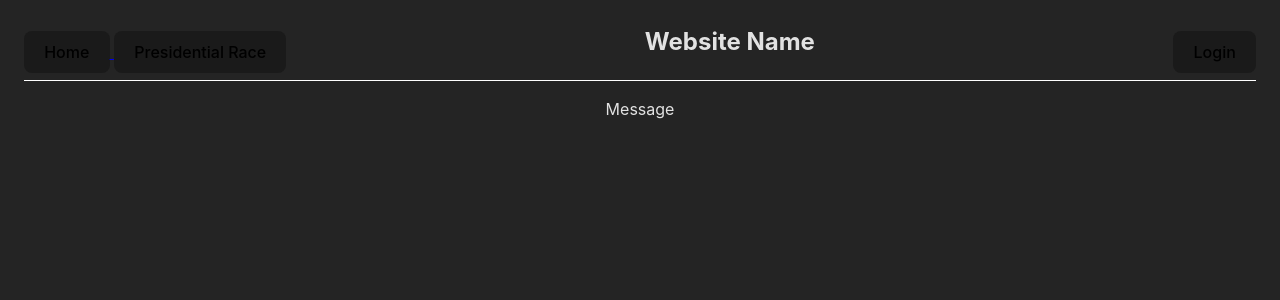
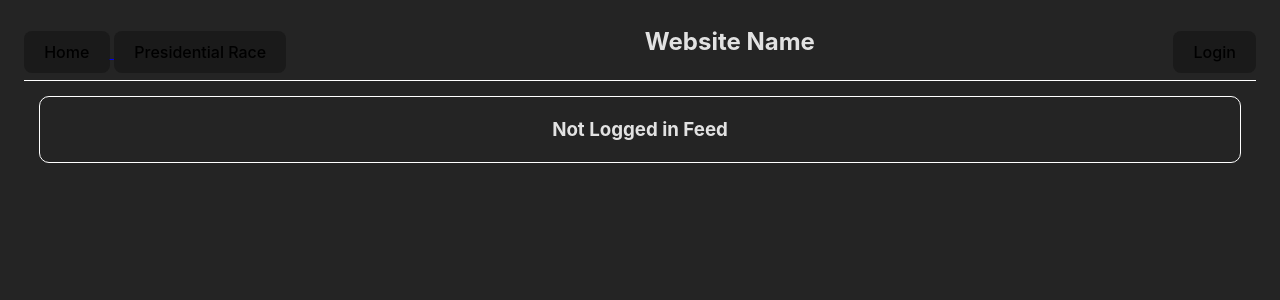
Before and after one commit to carlosm4247/electionsphere, a React (Vite) app in the folder capstone-ui/: page / in a window 1280 px wide. Shown: the top 300 px of the page. Built offline with nearby package versions, Linux system fonts and the light colour scheme.

Commit message:
Created Feed Component with basic styling and added it to the homepage with different displays depending on if the user is logged in or not.

```diff
--- a/capstone-ui/src/Components/App/App.jsx
+++ b/capstone-ui/src/Components/App/App.jsx
@@ -8,6 +8,7 @@ import PresidentStatePage from '../PresidentStatePage/PresidentStatePage';
 import "./App.css";
 import { options} from "../../constants.js"
 import FollowingPopup from '../FollowingPopup/FollowingPopup';
+import Feed from '../Feed/Feed';
 
 export default function App() {
 
@@ -70,7 +71,7 @@ export default function App() {
             </div>
             <div className="content">
               <Routes>
-                <Route path='/' element={<p>Message</p>}/>
+                <Route path='/' element={ user ? (<Feed loggedin={true}/>) : (<Feed loggedin={false}/>)}/>
                 <Route path='/president' element={<PresidentialRaces
                                                     selectedCandidates={selectedCandidates}
                                                     setSelectedCandidates={setSelectedCandidates}
--- /dev/null
+++ b/capstone-ui/src/Components/Feed/Feed.css
@@ -0,0 +1,9 @@
+.feed-container {
+    display: flex;
+    flex-direction: column;
+    align-items: center;
+    justify-content: center;
+    border: 1px solid white;
+    border-radius: 10px;
+    margin: 15px;
+}
--- /dev/null
+++ b/capstone-ui/src/Components/Feed/Feed.jsx
@@ -0,0 +1,15 @@
+import React from "react";
+import "./Feed.css"
+
+export default function Feed ( { loggedin }) {
+
+    return (
+        <div className="feed-container">
+            { loggedin ? (
+                <h3>Logged in Feed</h3>
+            ) : (
+                <h3>Not Logged in Feed</h3>
+            )}
+        </div>
+    )
+}
```
